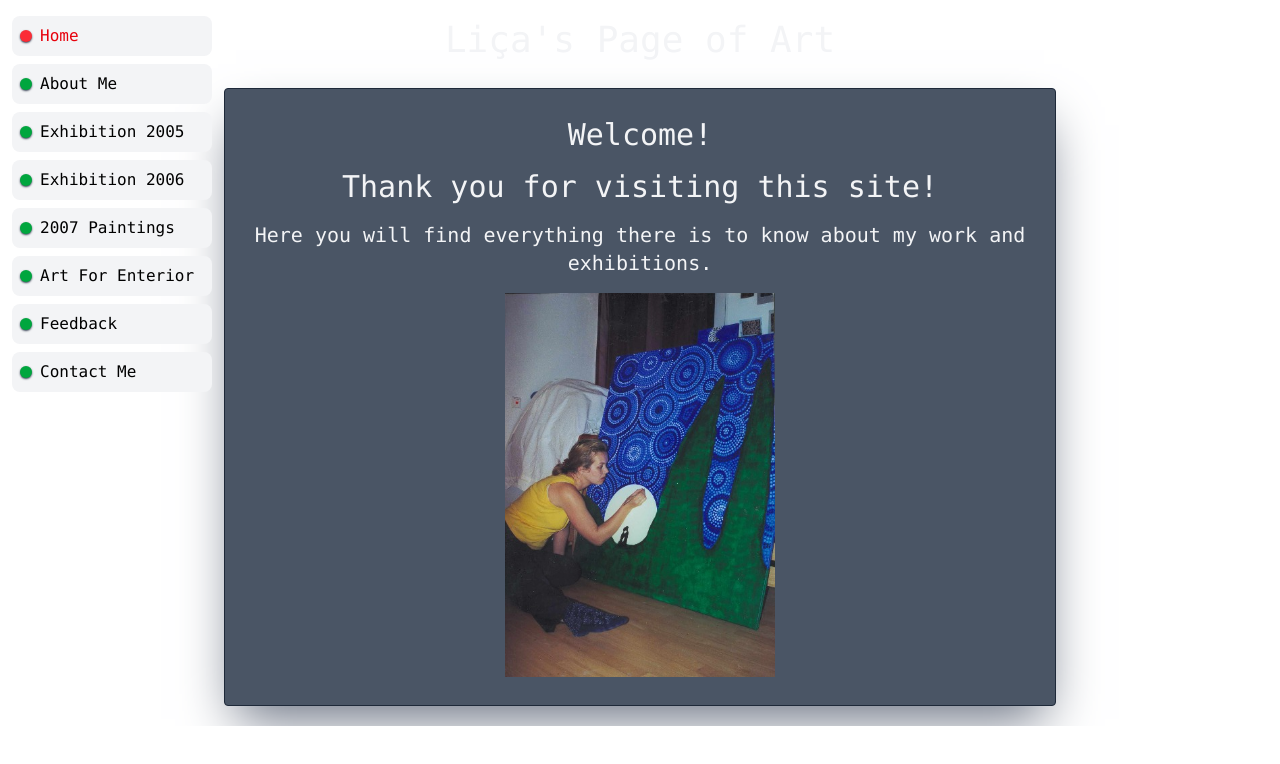
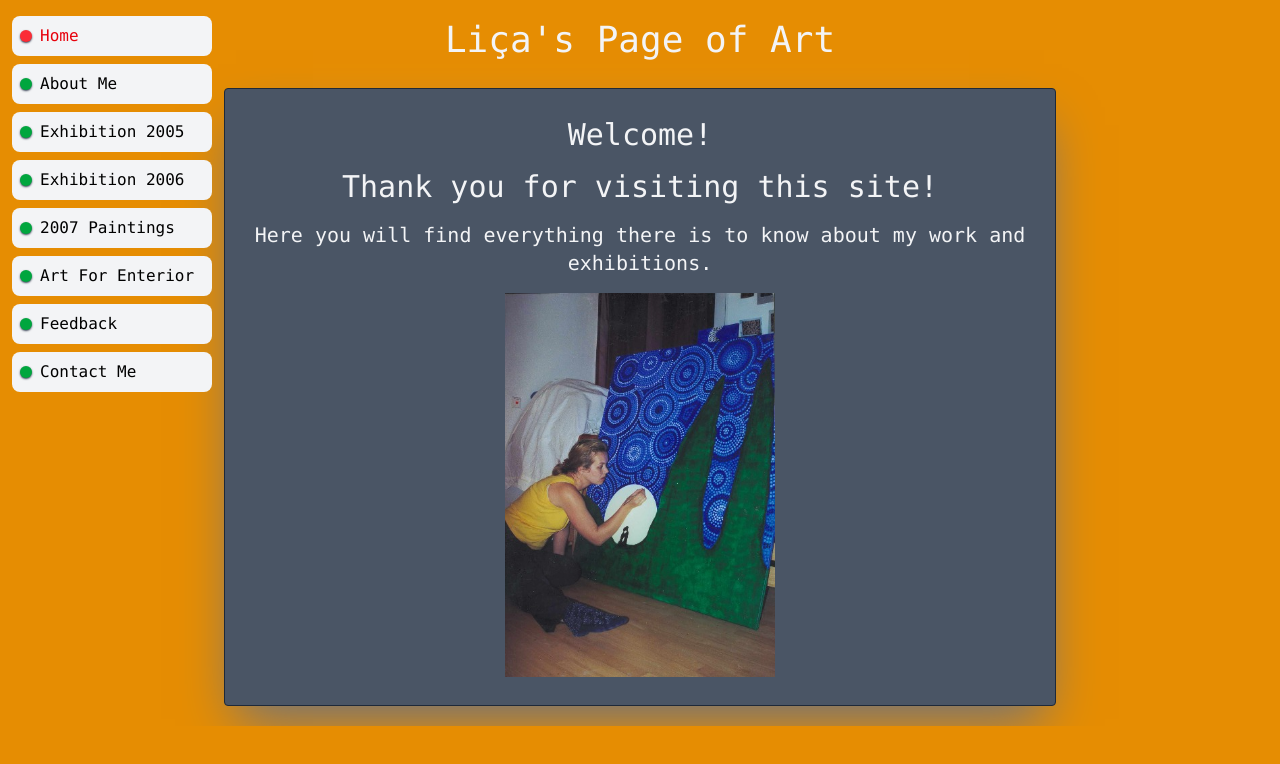
Before and after one commit to IlliaVoronov/Lisa-Borger, a React (Vite) app: page / in a window 1280 px wide. Shown: the top 764 px of the page. Built offline with nearby package versions, Linux system fonts and the light colour scheme.

Commit message:
fixed tailwind custom colors

```diff
--- a/src/index.css
+++ b/src/index.css
@@ -4,6 +4,11 @@
 body html {
   margin: 0;
   padding: 0;
+}
+
+@theme {
+  --color-orange-primary: oklch(72% 40% 66deg);
+  --color-orange-default: oklch(78% 43% 66deg);
 }
 
 @layer utilities {
```
Also changed, not shown: vercel.json (added).
